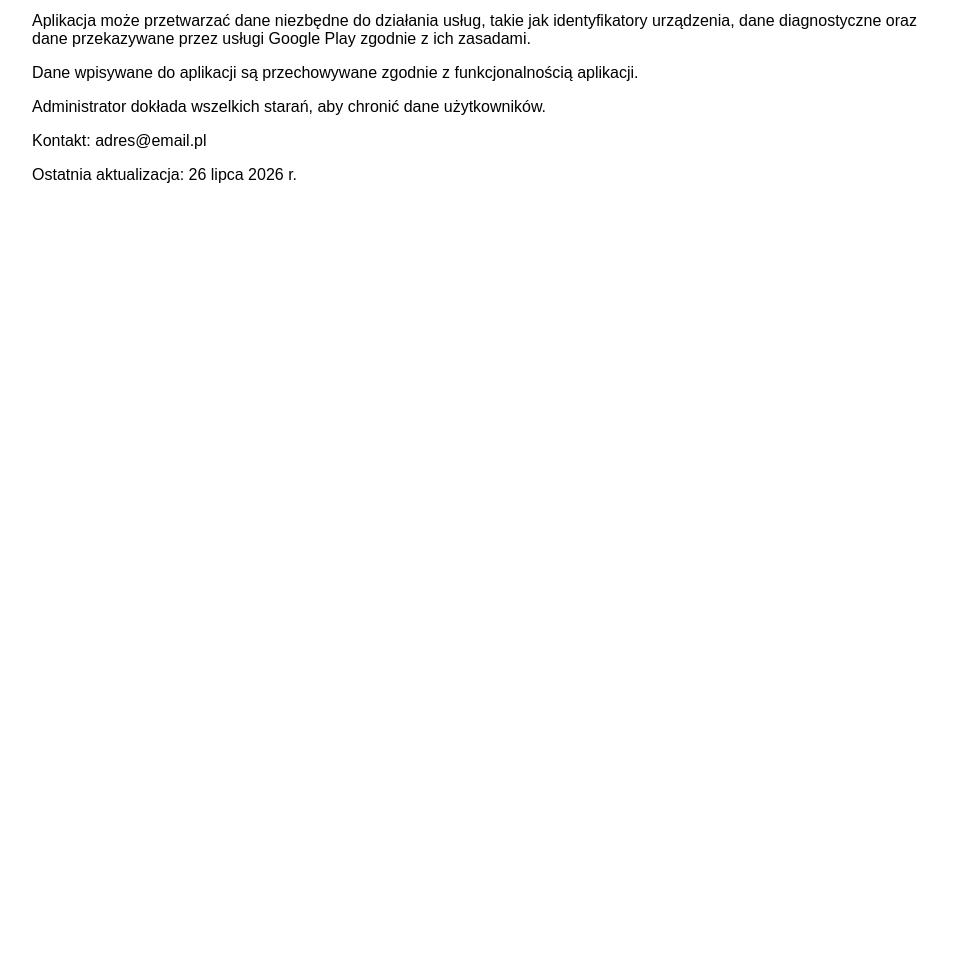
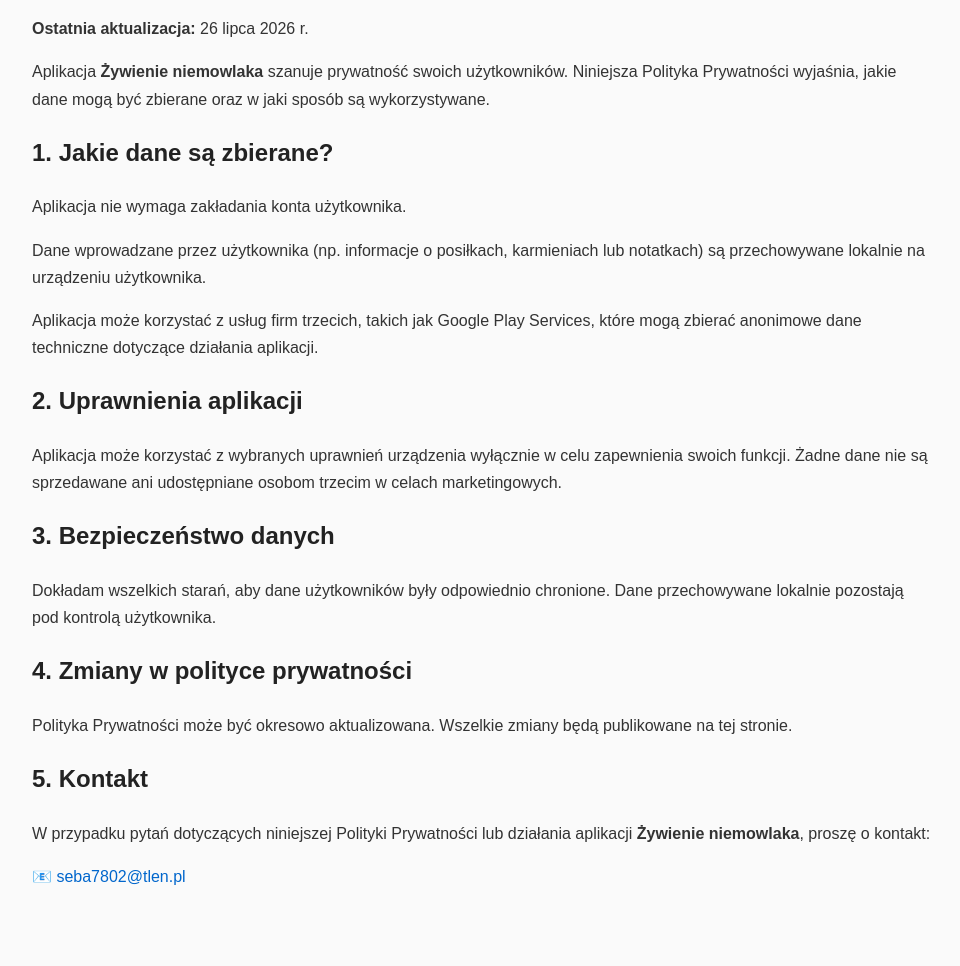
Before and after one commit to seba780219-sketch/privacy-policy, a plain HTML site: page index.html in a window 1280 px wide. Shown: the part 142-1108 px from the top of the page, without its empty margins (158-1118 px from the left). Before the commit the page ends 800 px from the top, so only its background shows below. Drawn offline with Linux system fonts and the light colour scheme.

Commit message:
Update index.html

```diff
--- a/index.html
+++ b/index.html
@@ -1,24 +1,83 @@
 <!DOCTYPE html>
 <html lang="pl">
 <head>
-<meta charset="UTF-8">
-<title>Polityka prywatności - Żywienie niemowlaka</title>
+    <meta charset="UTF-8">
+    <meta name="viewport" content="width=device-width, initial-scale=1.0">
+    <title>Polityka Prywatności - Żywienie niemowlaka</title>
+    <style>
+        body {
+            font-family: Arial, sans-serif;
+            max-width: 900px;
+            margin: 40px auto;
+            padding: 20px;
+            line-height: 1.7;
+            color: #333;
+            background-color: #fafafa;
+        }
+        h1, h2 {
+            color: #222;
+        }
+        a {
+            color: #0066cc;
+            text-decoration: none;
+        }
+        a:hover {
+            text-decoration: underline;
+        }
+    </style>
 </head>
-<body style="max-width:900px;margin:auto;font-family:Arial;padding:40px;">
-<h1>Polityka prywatności</h1>
+<body>
 
-<p>Aplikacja Żywienie niemowlaka szanuje prywatność użytkowników.</p>
+<h1>Polityka Prywatności</h1>
 
-<p>Aplikacja może przetwarzać dane niezbędne do działania usług, takie jak identyfikatory urządzenia, dane diagnostyczne oraz dane przekazywane przez usługi Google Play zgodnie z ich zasadami.</p>
+<p><strong>Ostatnia aktualizacja:</strong> 26 lipca 2026 r.</p>
 
-<p>Dane wpisywane do aplikacji są przechowywane zgodnie z funkcjonalnością aplikacji.</p>
+<p>
+Aplikacja <strong>Żywienie niemowlaka</strong> szanuje prywatność swoich użytkowników.
+Niniejsza Polityka Prywatności wyjaśnia, jakie dane mogą być zbierane oraz w jaki sposób są wykorzystywane.
+</p>
 
-<p>Administrator dokłada wszelkich starań, aby chronić dane użytkowników.</p>
+<h2>1. Jakie dane są zbierane?</h2>
 
-<p>Kontakt:
-adres@email.pl</p>
+<p>
+Aplikacja nie wymaga zakładania konta użytkownika.
+</p>
 
-<p>Ostatnia aktualizacja: 26 lipca 2026 r.</p>
+<p>
+Dane wprowadzane przez użytkownika (np. informacje o posiłkach, karmieniach lub notatkach) są przechowywane lokalnie na urządzeniu użytkownika.
+</p>
+
+<p>
+Aplikacja może korzystać z usług firm trzecich, takich jak Google Play Services, które mogą zbierać anonimowe dane techniczne dotyczące działania aplikacji.
+</p>
+
+<h2>2. Uprawnienia aplikacji</h2>
+
+<p>
+Aplikacja może korzystać z wybranych uprawnień urządzenia wyłącznie w celu zapewnienia swoich funkcji. Żadne dane nie są sprzedawane ani udostępniane osobom trzecim w celach marketingowych.
+</p>
+
+<h2>3. Bezpieczeństwo danych</h2>
+
+<p>
+Dokładam wszelkich starań, aby dane użytkowników były odpowiednio chronione. Dane przechowywane lokalnie pozostają pod kontrolą użytkownika.
+</p>
+
+<h2>4. Zmiany w polityce prywatności</h2>
+
+<p>
+Polityka Prywatności może być okresowo aktualizowana. Wszelkie zmiany będą publikowane na tej stronie.
+</p>
+
+<h2>5. Kontakt</h2>
+
+<p>
+W przypadku pytań dotyczących niniejszej Polityki Prywatności lub działania aplikacji <strong>Żywienie niemowlaka</strong>, proszę o kontakt:
+</p>
+
+<p>
+📧 <a href="mailto:seba7802@tlen.pl">seba7802@tlen.pl</a>
+</p>
 
 </body>
 </html>
```
